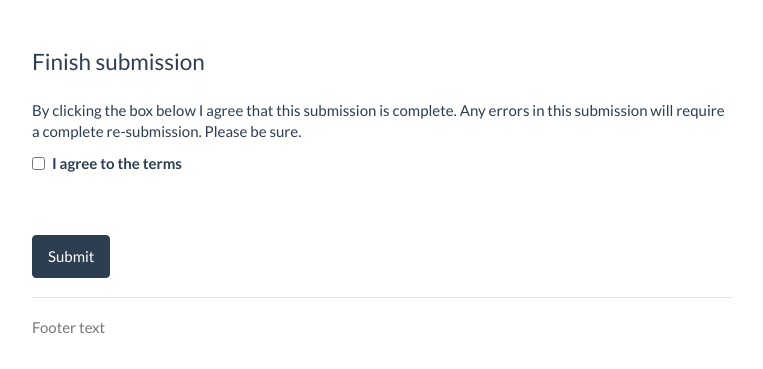
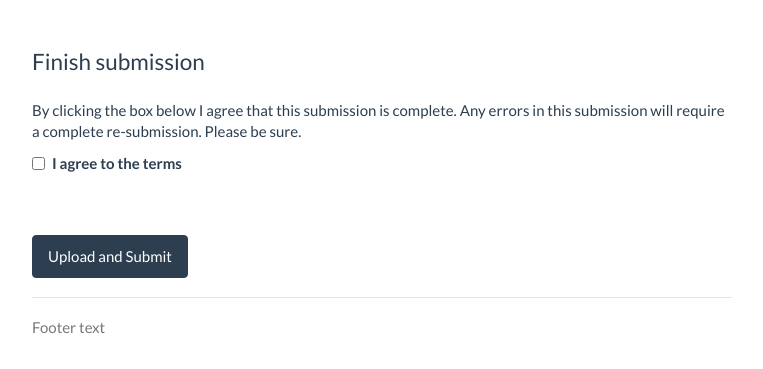
Before and after one commit to MetaArchive/etd-drop, a Django app: page /submit in a window 1280 px wide. Shown: the part 1400-1769 px from the top of the page, without its empty margins (258-1021 px from the left). Run offline with Django 3.2, Linux system fonts and the light colour scheme; the visitor is signed in with stand-in values (Sample User, id 1); parts of the project's set-up code (start-up, migrations or seed data) failed here and were passed over.

Commit message:
Documentation improvements and cleanup

```diff
--- a/etd_drop_app/templates/etd_drop_app/submit.html
+++ b/etd_drop_app/templates/etd_drop_app/submit.html
@@ -51,6 +51,6 @@
     </div>
 
   </fieldset>
-  <button type="submit" class="btn btn-primary">Submit</button>
+  <button type="submit" class="btn btn-primary">Upload and Submit</button>
 </form>
 {% endblock %}
```
Also changed, not shown: 4 other files.
